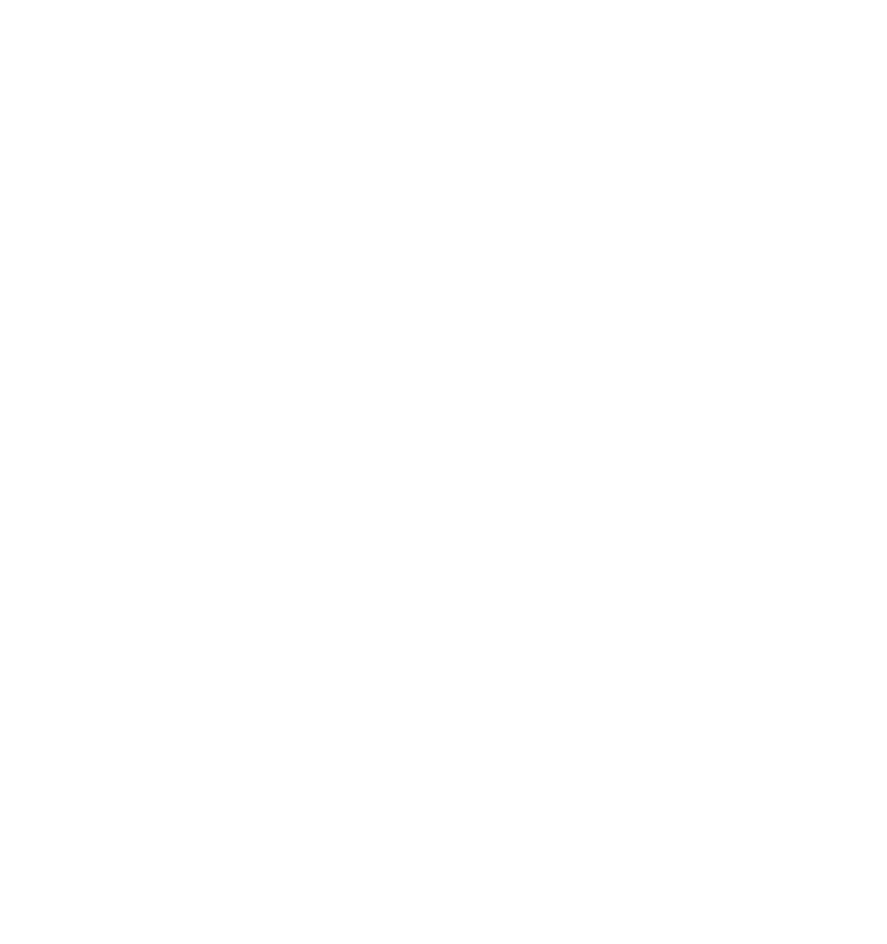
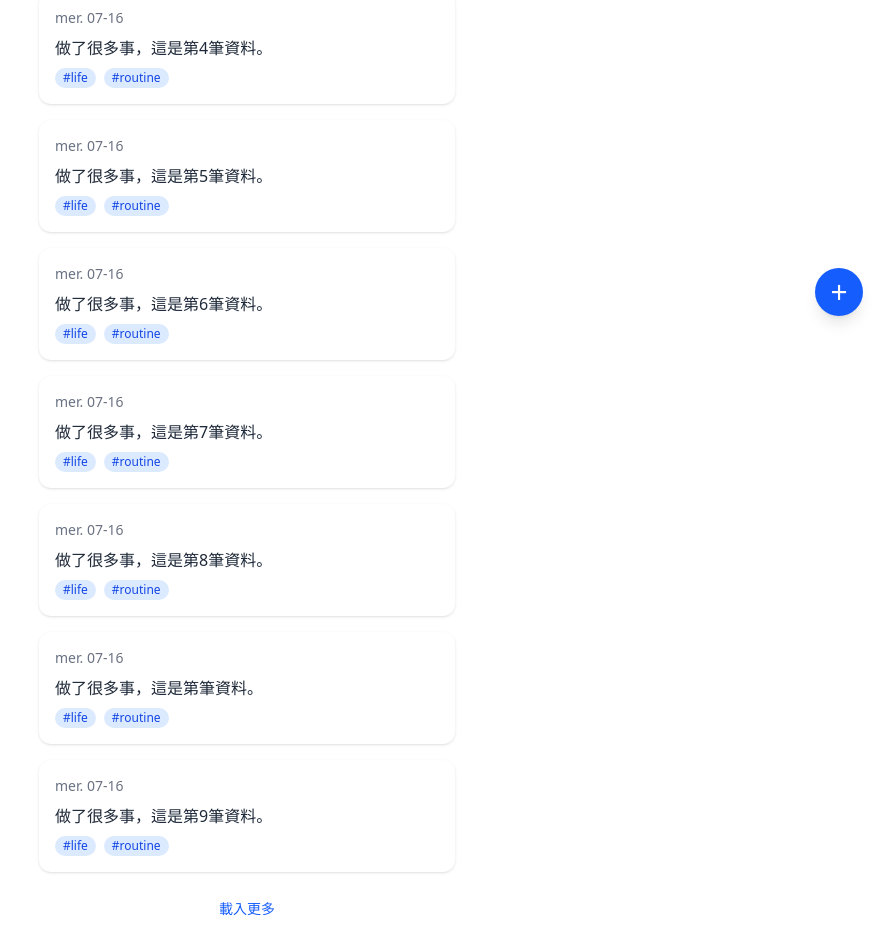
Before and after one commit to Liz-Liu/daily-record-app, a Vue app: page / in a window 1280 px wide. Shown: the part 460-1404 px from the top of the page, without its empty margins (393-1280 px from the left). Before the commit the page ends 800 px from the top, so only its background shows below. Built offline with nearby package versions, Linux system fonts and the light colour scheme.

Commit message:
feat: (task9) Implement HomeView page

```diff
--- a/src/views/HomeView.vue
+++ b/src/views/HomeView.vue
@@ -1,19 +1,49 @@
 <!-- src/views/HomeView.vue -->
 <template>
-  <div class="p-4 space-y-4">
-    <RecordCard
-      v-for="(record, index) in mockRecords"
-      :key="index"
-      :record="record"
-      @click="handleClick(record)"
-    />
-  </div>
+  <main class="px-4 py-6 max-w-md mx-auto">
+    <h1 class="text-xl font-bold mb-4">歷史紀錄</h1>
+
+    <!-- Loading Spinner -->
+    <div v-if="loading" class="text-center py-8">載入中...</div>
+
+     <!-- Record Cards -->
+    <div v-else class="space-y-4">
+      <RecordCard
+        v-for="record in visibleRecords"
+        :key="record.date"
+        :record="record"
+        @click="goToRecord(record.date)"
+      />
+    </div>
+
+     <!-- Load More -->
+    <div v-if="hasMore" class="text-center mt-6">
+      <button
+        @click="loadMore"
+        class="text-sm text-blue-600 hover:underline"
+      >
+        載入更多
+      </button>
+    </div>
+
+     <!-- Floating "+" Button -->
+    <button
+      @click="goToNew"
+      class="fixed bottom-6 right-6 w-12 h-12 bg-blue-600 text-white text-3xl rounded-full shadow-lg flex items-center justify-center"
+    >
+      +
+    </button>
+
+  </main>
 </template>
 
 <script setup lang="ts">
 import RecordCard from "@/components/RecordCard.vue";
+import type { RecordItem } from "@/types/record";
+import { computed, ref } from "vue";
+import { useRouter } from "vue-router";
 
-const mockRecords = [
+const mockRecords = ref<RecordItem[]>([
   {
     date: "2025-07-17",
     content:
@@ -25,9 +55,106 @@ const mockRecords = [
     content: "做了很多事，這是第二筆資料。",
     tags: ["life", "routine"],
   },
-];
+   {
+    date: "2025-07-16",
+    content: "做了很多事，這是第3筆資料。",
+    tags: ["life", "routine"],
+  },
+   {
+    date: "2025-07-16",
+    content: "做了很多事，這是第4筆資料。",
+    tags: ["life", "routine"],
+  },
+   {
+    date: "2025-07-16",
+    content: "做了很多事，這是第5筆資料。",
+    tags: ["life", "routine"],
+  },
+   {
+    date: "2025-07-16",
+    content: "做了很多事，這是第6筆資料。",
+    tags: ["life", "routine"],
+  },
+   {
+    date: "2025-07-16",
+    content: "做了很多事，這是第7筆資料。",
+    tags: ["life", "routine"],
+  },
+   {
+    date: "2025-07-16",
+    content: "做了很多事，這是第8筆資料。",
+    tags: ["life", "routine"],
+  },
+   {
+    date: "2025-07-16",
+    content: "做了很多事，這是第筆資料。",
+    tags: ["life", "routine"],
+  },
+   {
+    date: "2025-07-16",
+    content: "做了很多事，這是第9筆資料。",
+    tags: ["life", "routine"],
+  },
+   {
+    date: "2025-07-16",
+    content: "做了很多事，這是第10筆資料。",
+    tags: ["life", "routine"],
+  },
+   {
+    date: "2025-07-16",
+    content: "做了很多事，這是第11筆資料。",
+    tags: ["life", "routine"],
+  },
+   {
+    date: "2025-07-16",
+    content: "做了很多事，這是第12筆資料。",
+    tags: ["life", "routine"],
+  },
+   {
+    date: "2025-07-16",
+    content: "做了很多事，這是第13筆資料。",
+    tags: ["life", "routine"],
+  },
+   {
+    date: "2025-07-16",
+    content: "做了很多事，這是第14筆資料。",
+    tags: ["life", "routine"],
+  },
+   {
+    date: "2025-07-16",
+    content: "做了很多事，這是第15筆資料。",
+    tags: ["life", "routine"],
+  },
+   {
+    date: "2025-07-16",
+    content: "做了很多事，這是第16筆資料。",
+    tags: ["life", "routine"],
+  }
+]);
 
-function handleClick(record: any) {
-  alert(`點擊了紀錄：${record.date}`);
+const visibleCount = ref(10)
+const loading = ref(false)
+
+const visibleRecords = computed(() =>
+  mockRecords.value.slice(0, visibleCount.value)
+)
+
+const hasMore = computed(() =>
+  visibleCount.value < mockRecords.value.length
+)
+
+const loadMore = () => {
+  visibleCount.value += 5
 }
+
+const router = useRouter()
+
+const goToRecord = (date: string) => {
+  router.push(`/edit/${date}`)
+}
+
+const goToNew = () => {
+  router.push('/new')
+}
+
 </script>
```
